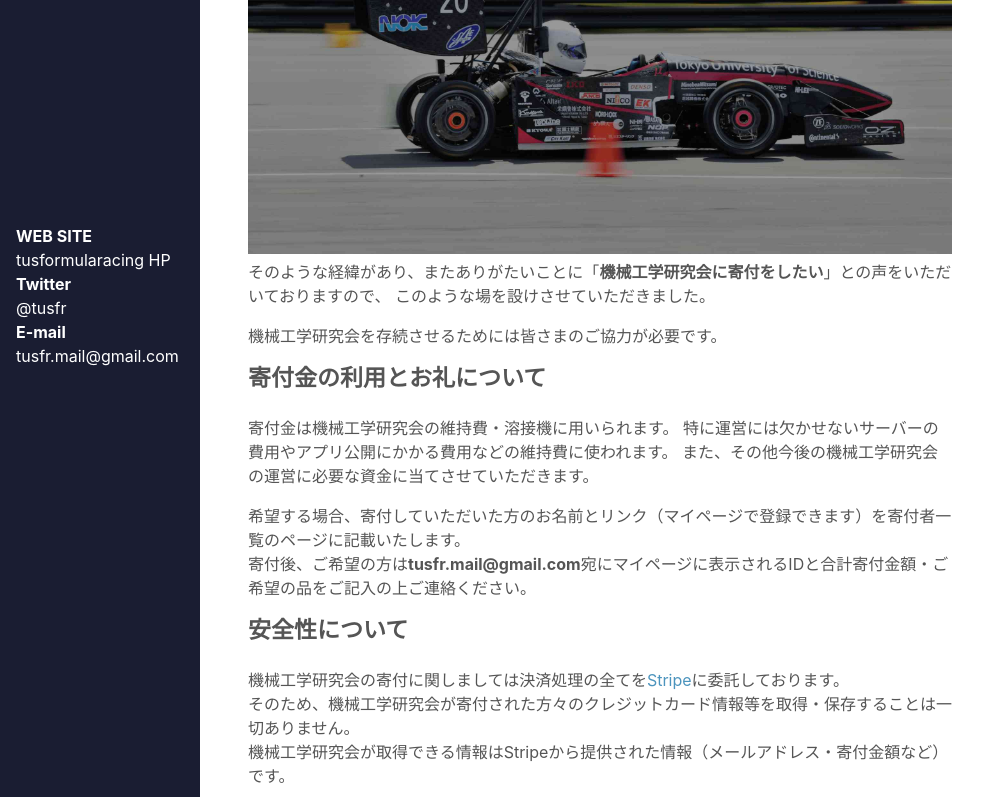
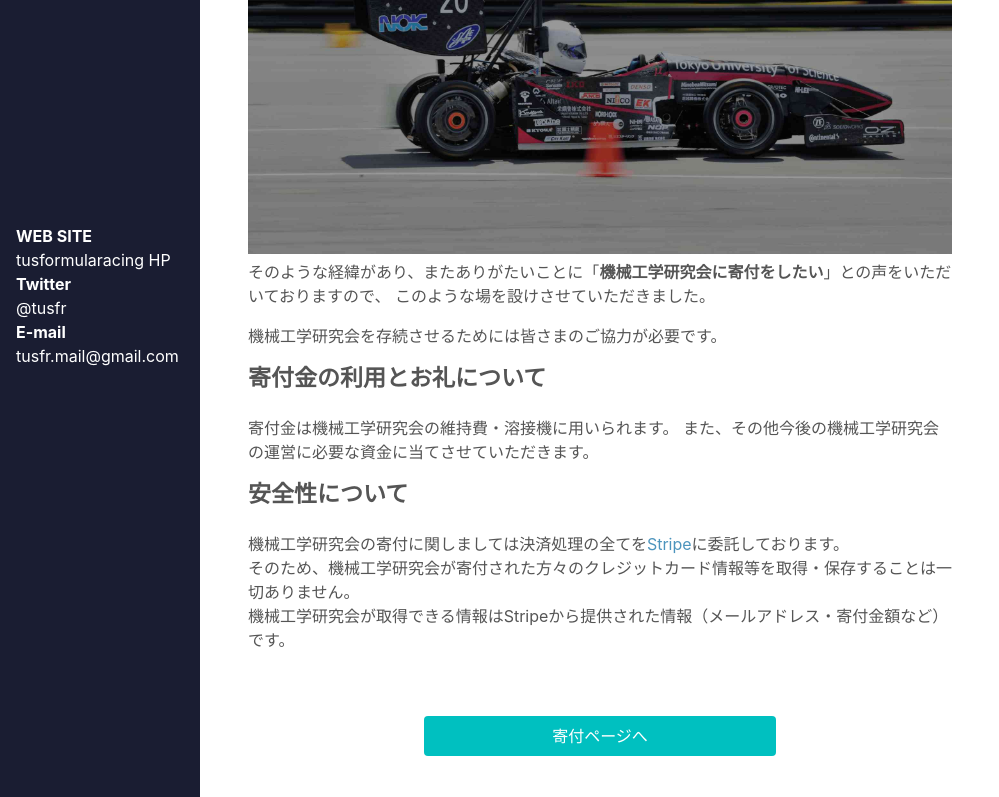
Before and after one commit to tusfr/tusfr-hp-sponsorship, a Next.js app: page / in a window 1280 px wide. Shown: the part 416-1213 px from the top of the page, without its empty margins (0-999 px from the left). Built offline with nearby package versions, Linux system fonts and the light colour scheme; no server answers; what bulma-toast would draw is missing.

Commit message:
fix(index.tsx): 寄付金の利用とお礼についてのところの誤字　不要な文章の削除

```diff
--- a/pages/index.tsx
+++ b/pages/index.tsx
@@ -38,14 +38,13 @@ const Home: NextPage = () => {
 				<h2 className="title">寄付金の利用とお礼について</h2>
 				<p>
 					寄付金は機械工学研究会の維持費・溶接機に用いられます。
-					特に運営には欠かせないサーバーの費用やアプリ公開にかかる費用などの維持費に使われます。
 					また、その他今後の機械工学研究会の運営に必要な資金に当てさせていただきます。
 				</p>
-				<p>
+				{/* <p>
 					希望する場合、寄付していただいた方のお名前とリンク（マイページで登録できます）を寄付者一覧のページに記載いたします。
 					<br />
 					寄付後、ご希望の方は<span className='has-text-weight-bold'>tusfr.mail@gmail.com</span>宛にマイページに表示されるIDと合計寄付金額・ご希望の品をご記入の上ご連絡ください。
-				</p>
+				</p> */}
 				<h2 className="title">安全性について</h2>
 				<p>
 					機械工学研究会の寄付に関しましては決済処理の全てを<a href="https://stripe.com/jp">Stripe</a>に委託しております。
```
